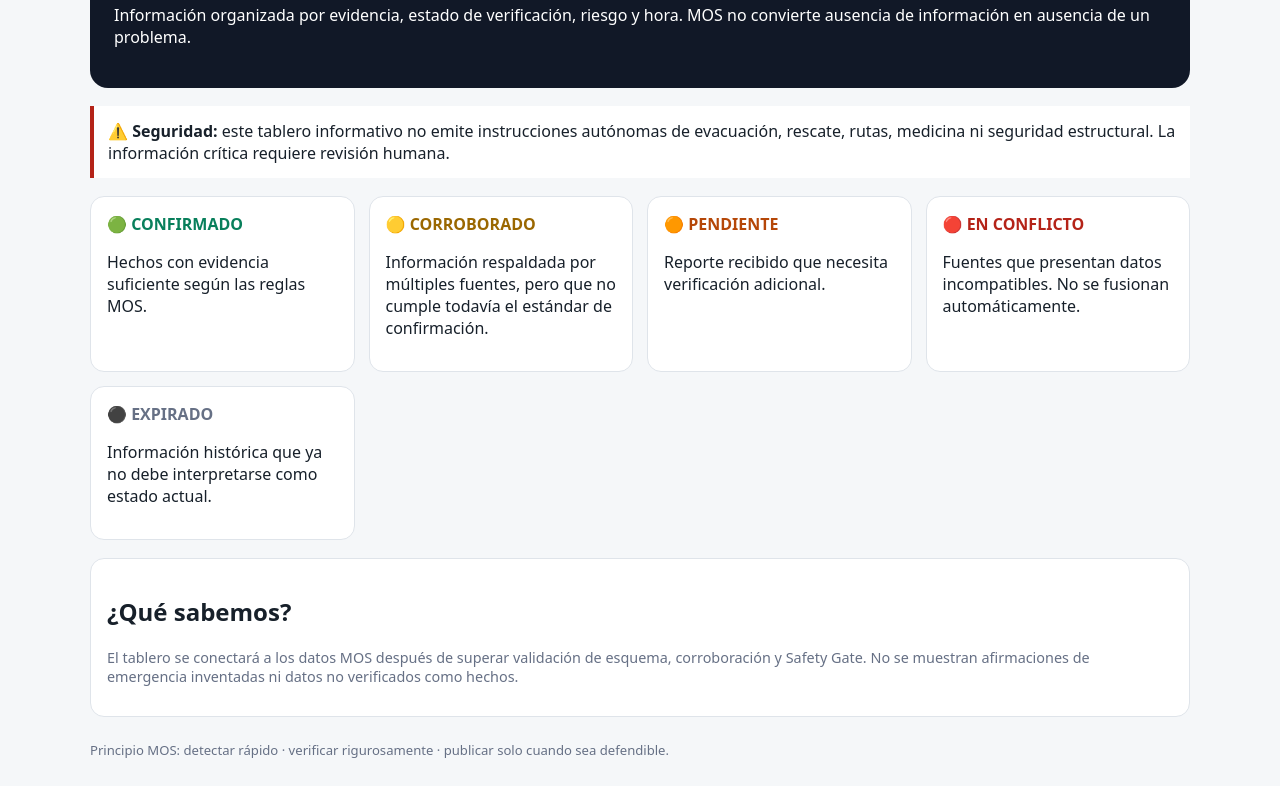
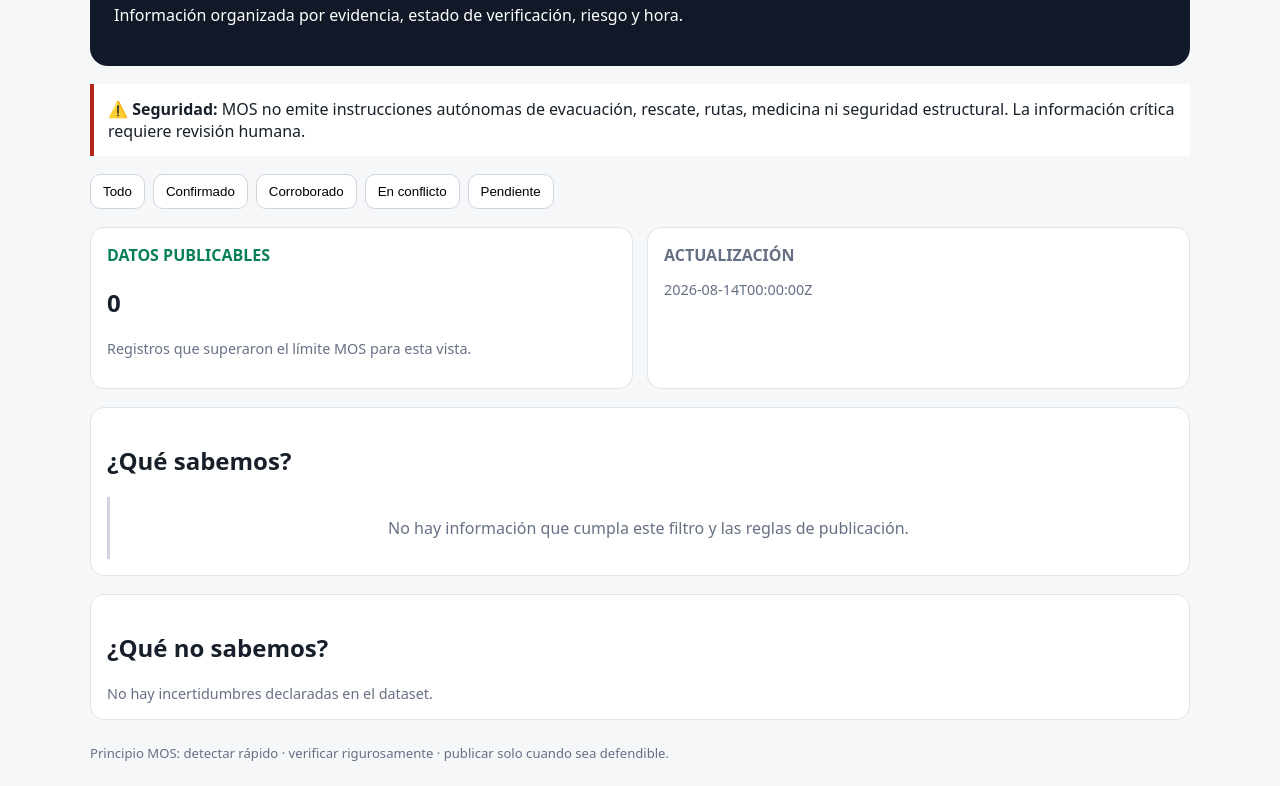
Before and after one commit to HbarrStart/Hola-mundo, a plain HTML site: page web/index.html in a window 1280 px wide. Shown: the part 142-928 px from the top of the page. Drawn offline with Linux system fonts and the light colour scheme.

Commit message:
feat(mos): connect situation board to gated dataset

```diff
--- a/web/index.html
+++ b/web/index.html
@@ -1,33 +1,26 @@
 <!doctype html>
 <html lang="es">
 <head>
-  <meta charset="utf-8">
-  <meta name="viewport" content="width=device-width,initial-scale=1">
-  <meta name="description" content="MOS — tablero de situación y verificación de información de emergencia.">
-  <title>MOS · Situation Board</title>
-  <style>
-    :root{font-family:system-ui,-apple-system,Segoe UI,sans-serif;color:#17202a;background:#f5f7f9}body{margin:0}.wrap{max-width:1100px;margin:auto;padding:24px}.hero{background:#111827;color:#fff;border-radius:18px;padding:24px}.tag{display:inline-block;font-size:.78rem;padding:4px 8px;border-radius:999px;background:#374151}.grid{display:grid;grid-template-columns:repeat(auto-fit,minmax(230px,1fr));gap:14px;margin-top:18px}.card{background:#fff;border:1px solid #dfe4ea;border-radius:14px;padding:16px}.status{font-weight:800}.green{color:#087f5b}.yellow{color:#9a6700}.orange{color:#b54708}.red{color:#b42318}.gray{color:#667085}.notice{margin-top:18px;padding:14px;border-left:4px solid #b42318;background:#fff}.small{font-size:.9rem;color:#667085}footer{margin-top:24px;font-size:.82rem;color:#667085}</style>
+<meta charset="utf-8"><meta name="viewport" content="width=device-width,initial-scale=1">
+<meta name="description" content="MOS — tablero de situación y verificación de información de emergencia.">
+<title>MOS · Situation Board</title>
+<style>:root{font-family:system-ui,-apple-system,Segoe UI,sans-serif;color:#17202a;background:#f5f7f9}body{margin:0}.wrap{max-width:1100px;margin:auto;padding:24px}.hero{background:#111827;color:#fff;border-radius:18px;padding:24px}.tag{display:inline-block;font-size:.78rem;padding:4px 8px;border-radius:999px;background:#374151}.grid{display:grid;grid-template-columns:repeat(auto-fit,minmax(220px,1fr));gap:14px;margin-top:18px}.card{background:#fff;border:1px solid #dfe4ea;border-radius:14px;padding:16px}.status{font-weight:800}.green{color:#087f5b}.yellow{color:#9a6700}.orange{color:#b54708}.red{color:#b42318}.gray{color:#667085}.notice{margin-top:18px;padding:14px;border-left:4px solid #b42318;background:#fff}.small{font-size:.9rem;color:#667085}button{border:1px solid #cfd6df;background:#fff;border-radius:10px;padding:9px 12px;cursor:pointer}.toolbar{display:flex;gap:8px;flex-wrap:wrap;margin-top:18px}.fact{margin-top:12px;border-top:1px solid #eee;padding-top:12px}.meta{font-size:.82rem;color:#667085}.timeline{border-left:3px solid #d0d5dd;padding-left:14px}.empty{padding:20px;text-align:center;color:#667085}footer{margin-top:24px;font-size:.82rem;color:#667085}</style>
 </head>
-<body>
-<main class="wrap">
-<section class="hero">
-  <span class="tag">MOS · EMERGENCY INFORMATION</span>
-  <h1>Situation Board</h1>
-  <p>Información organizada por evidencia, estado de verificación, riesgo y hora. MOS no convierte ausencia de información en ausencia de un problema.</p>
-</section>
-<section class="notice"><strong>⚠️ Seguridad:</strong> este tablero informativo no emite instrucciones autónomas de evacuación, rescate, rutas, medicina ni seguridad estructural. La información crítica requiere revisión humana.</section>
-<section class="grid" aria-label="Estados MOS">
-  <article class="card"><div class="status green">🟢 CONFIRMADO</div><p>Hechos con evidencia suficiente según las reglas MOS.</p></article>
-  <article class="card"><div class="status yellow">🟡 CORROBORADO</div><p>Información respaldada por múltiples fuentes, pero que no cumple todavía el estándar de confirmación.</p></article>
-  <article class="card"><div class="status orange">🟠 PENDIENTE</div><p>Reporte recibido que necesita verificación adicional.</p></article>
-  <article class="card"><div class="status red">🔴 EN CONFLICTO</div><p>Fuentes que presentan datos incompatibles. No se fusionan automáticamente.</p></article>
-  <article class="card"><div class="status gray">⚫ EXPIRADO</div><p>Información histórica que ya no debe interpretarse como estado actual.</p></article>
-</section>
-<section class="card" style="margin-top:18px">
-  <h2>¿Qué sabemos?</h2>
-  <p class="small">El tablero se conectará a los datos MOS después de superar validación de esquema, corroboración y Safety Gate. No se muestran afirmaciones de emergencia inventadas ni datos no verificados como hechos.</p>
-</section>
+<body><main class="wrap">
+<section class="hero"><span class="tag">MOS · EMERGENCY INFORMATION</span><h1>Situation Board</h1><p>Información organizada por evidencia, estado de verificación, riesgo y hora.</p></section>
+<section class="notice"><strong>⚠️ Seguridad:</strong> MOS no emite instrucciones autónomas de evacuación, rescate, rutas, medicina ni seguridad estructural. La información crítica requiere revisión humana.</section>
+<div class="toolbar" aria-label="Filtros"><button data-filter="ALL">Todo</button><button data-filter="CONFIRMED_EVENT">Confirmado</button><button data-filter="CORROBORATED_FACT">Corroborado</button><button data-filter="CONFLICTING_REPORTS">En conflicto</button><button data-filter="PENDING_VERIFICATION">Pendiente</button></div>
+<section id="summary" class="grid" aria-label="Resumen"></section>
+<section class="card" style="margin-top:18px"><h2>¿Qué sabemos?</h2><div id="facts" class="timeline"><div class="empty">Cargando únicamente datos que hayan pasado el límite de publicación MOS…</div></div></section>
+<section class="card" style="margin-top:18px"><h2>¿Qué no sabemos?</h2><div id="unknowns" class="small">MOS mostrará aquí incertidumbres explícitas cuando existan en el dataset.</div></section>
 <footer>Principio MOS: detectar rápido · verificar rigurosamente · publicar solo cuando sea defendible.</footer>
 </main>
-</body>
-</html>
+<script>
+const DATA_URL='../data/public_situation.json'; let data={situations:[]},filter='ALL';
+const labels={CONFIRMED_EVENT:'🟢 CONFIRMADO',CONFIRMED_FACT:'🟢 CONFIRMADO',CORROBORATED_FACT:'🟡 CORROBORADO',CONFLICTING_REPORTS:'🔴 EN CONFLICTO',PENDING_VERIFICATION:'🟠 PENDIENTE',EXPIRED:'⚫ EXPIRADO'};
+async function load(){try{const r=await fetch(DATA_URL,{cache:'no-store'});if(!r.ok)throw new Error();data=await r.json();render()}catch(e){document.getElementById('facts').innerHTML='<div class="empty">No se pudo cargar el dataset MOS. No se mostrarán datos de emergencia por defecto.</div>'}}
+function render(){const rows=(data.situations||[]).filter(x=>filter==='ALL'||x.verification_state===filter);document.getElementById('summary').innerHTML=`<article class="card"><div class="status green">DATOS PUBLICABLES</div><h2>${rows.length}</h2><p class="small">Registros que superaron el límite MOS para esta vista.</p></article><article class="card"><div class="status gray">ACTUALIZACIÓN</div><p class="small">${data.generated_at||'No disponible'}</p></article>`;document.getElementById('facts').innerHTML=rows.length?rows.map(x=>`<article class="fact"><strong>${labels[x.verification_state]||x.verification_state}</strong><h3>${esc(x.title||'Sin título')}</h3><p>${esc(x.summary||'')}</p><div class="meta">Fuente: ${esc(x.source||'No disponible')} · Riesgo: ${esc(x.risk||'No disponible')} · Publicado: ${esc(x.published_at||'No disponible')}</div><p>${x.source_url?`<a href="${safeUrl(x.source_url)}" rel="noopener noreferrer" target="_blank">Ver fuente original</a>`:''}</p></article>`).join(''):'<div class="empty">No hay información que cumpla este filtro y las reglas de publicación.</div>';
+const unknowns=(data.unknowns||[]);document.getElementById('unknowns').innerHTML=unknowns.length?'<ul>'+unknowns.map(x=>`<li>${esc(x)}</li>`).join('')+'</ul>':'No hay incertidumbres declaradas en el dataset.'}
+function esc(s){return String(s).replace(/[&<>\"']/g,c=>({'&':'&amp;','<':'&lt;','>':'&gt;','\"':'&quot;',"'":'&#39;'}[c]))};function safeUrl(u){try{const x=new URL(u,location.href);return ['https:','http:'].includes(x.protocol)?x.href:'#'}catch{return '#'}}
+document.querySelectorAll('button[data-filter]').forEach(b=>b.onclick=()=>{filter=b.dataset.filter;render()});load();
+</script></body></html>
```
